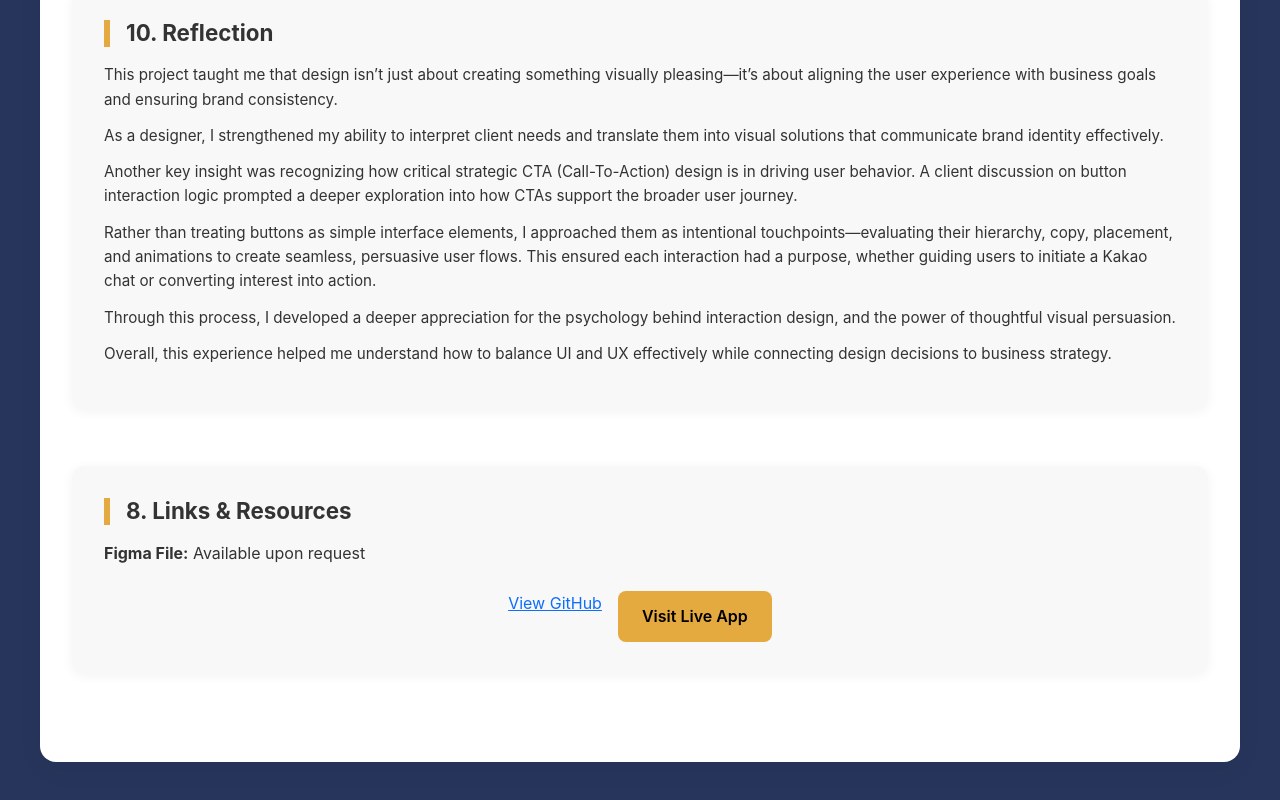
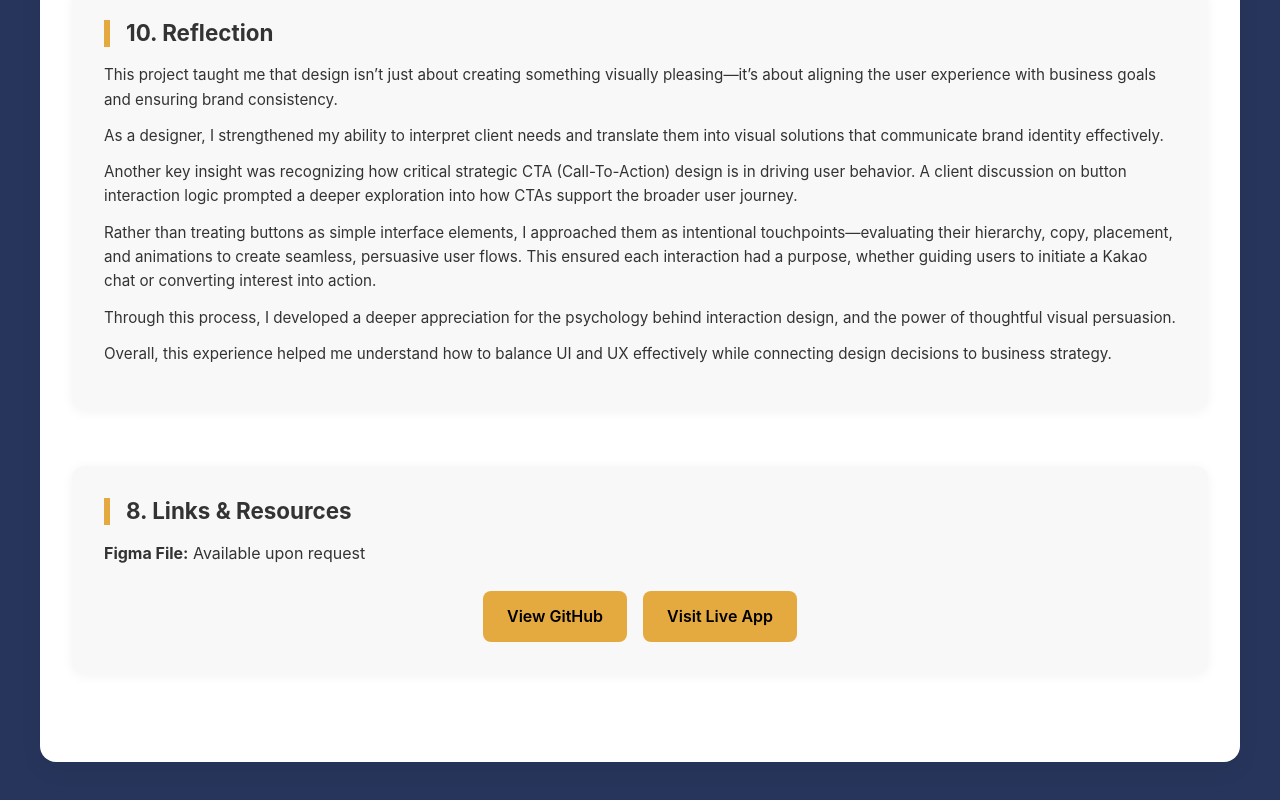
Before and after one commit to Mijincode/jeannie-portfolio, a React (Create React App) app: page /projects/happy-too in a window 1280 px wide. Shown: the part 7099-7899 px from the top of the page. Built offline with nearby package versions, Linux system fonts and the light colour scheme.

Commit message:
Change classnames

```diff
--- a/src/components/pages/ChaeulBeauty.js
+++ b/src/components/pages/ChaeulBeauty.js
@@ -243,7 +243,7 @@ export default function ChaeulBeauty() {
             The Chaeul Beauty logo is inspired by the Chinese character ‘美
             (Mi)’, meaning beauty, reimagined in the abstract form of a
             blossoming flower. Flowers are a timeless symbol of beauty, and
-            here, the flower sits at the center of the design to represent
+            here, the -flower sits at the center of the design to represent
             elegance and harmony. The surrounding circular frame reflects the
             word ‘Chaeul (채울)’, which means "to fill" or "to complete" in
             Korean. Together, the logo conveys the philosophy of filling life
@@ -313,6 +313,7 @@ export default function ChaeulBeauty() {
 
         <div className="case-block-chaeul">
           <h2>8. Before vs. After Summary</h2>
+          <div className="table-wrapper">
             <table className="comparison-table">
               <thead>
                 <tr>
@@ -344,6 +345,7 @@ export default function ChaeulBeauty() {
                 </tr>
               </tbody>
             </table>
+          </div>
         </div>
 
         <div className="case-block-chaeul">
--- a/src/components/pages/HappyToo.js
+++ b/src/components/pages/HappyToo.js
@@ -290,7 +290,7 @@ export default function HappyToo() {
               href={project.githubUrl}
               target="_blank"
               rel="noopener noreferrer"
-              className="button"
+              className="button-happyToo"
             >
               View GitHub
             </a>
--- a/src/components/pages/StudyPlan.js
+++ b/src/components/pages/StudyPlan.js
@@ -14,7 +14,7 @@ export default function StudyPlan() {
         </h1>
 
         <div className="case-block-lms">
-          <h2 className="section-title">1. Project Overview</h2>
+          <h2>1. Project Overview</h2>
           <p>
             <strong>Client:</strong> Future Leaders Network (FNs Network)
           </p>
```
Lines whose indentation alone changed are shown as unchanged.
